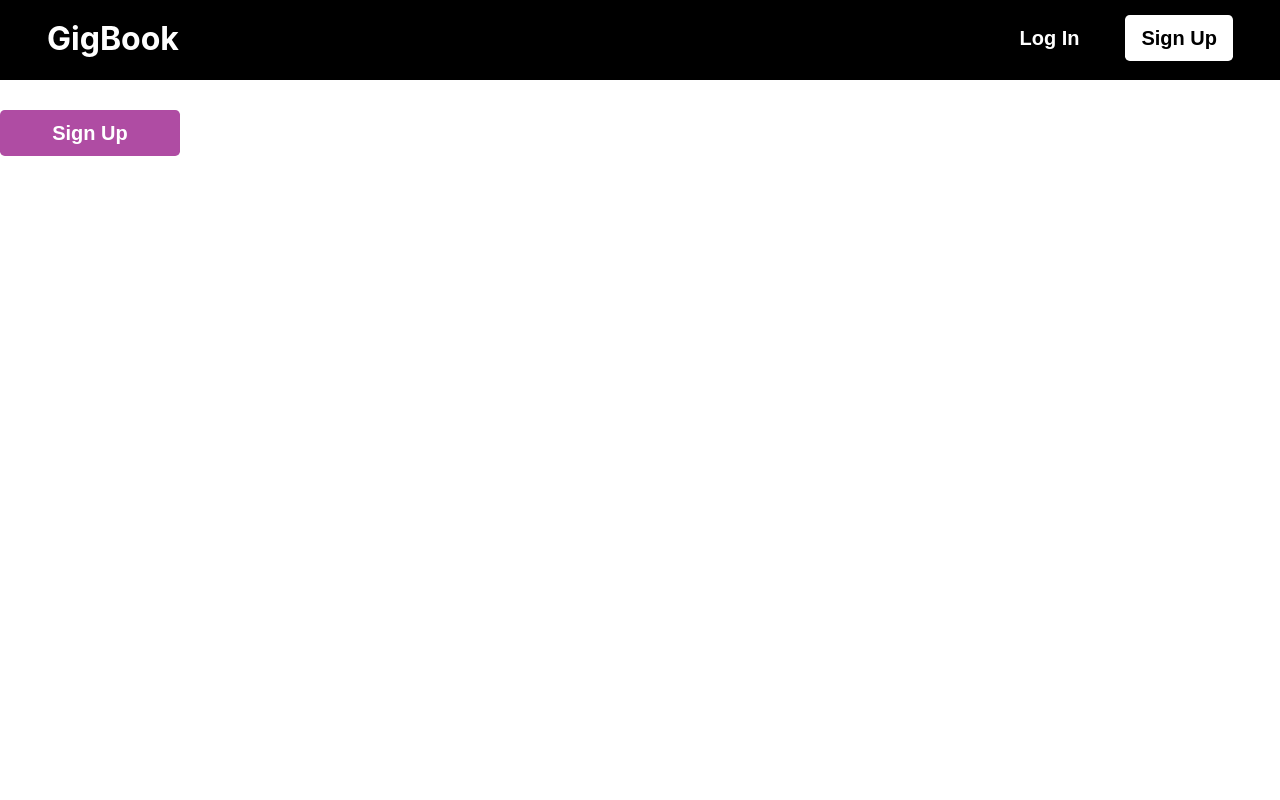
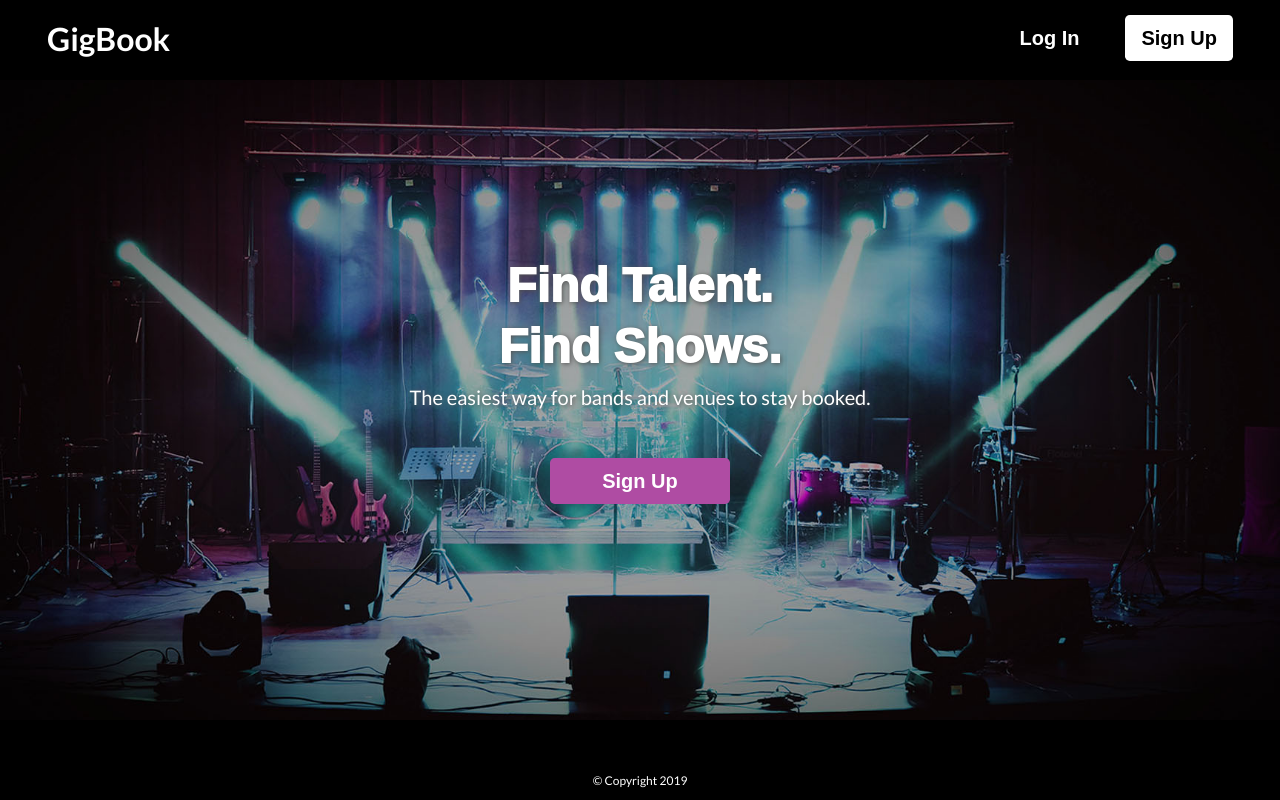
Before and after one commit to Garredondo/GigBook, a React (Create React App) app in the folder client/: page / in a window 1280 px wide. Built offline with nearby package versions, Linux system fonts and the light colour scheme; a web font is replaced by a local one.

Commit message:
fixed errors and styled landing page

```diff
--- a/client/src/pages/ArtistProfile.js
+++ b/client/src/pages/ArtistProfile.js
@@ -58,8 +58,8 @@ class ArtistProfile extends Component {
     console.log(this.state.requests)
     return (
       <div>
-        <h1>Artist Profile Page</h1>
-        <ProfileLeft
+        {this.state.requests.profileImage ?
+          <ProfileLeft
           image={this.state.requests.profileImage}
           artistName={this.state.requests.artistName}
           genre={this.state.requests.genre}
@@ -71,6 +71,20 @@ class ArtistProfile extends Component {
         >
           <LogoutButton onClick={this.handleLogout}/>
         </ProfileLeft>
+        :
+        <ProfileLeft
+        image={"https://via.placeholder.com/150"}
+        artistName={this.state.requests.artistName}
+        genre={this.state.requests.genre}
+        numberOfMembers={this.state.requests.numberOfMembers}
+        instrumentation={this.state.requests.instrumentation}
+        email={this.state.requests.email}
+        website={this.state.requests.website}
+        phone={this.state.requests.phone}
+      >
+        <LogoutButton onClick={this.handleLogout}/>
+      </ProfileLeft>}
+
 
 
         <ProfileRightArtist>
--- a/client/src/pages/Home.js
+++ b/client/src/pages/Home.js
@@ -1,9 +1,9 @@
 import React, { Component } from "react";
-// import { Redirect } from "react-router-dom";
 import {TextLabel, InputBox, Radio} from "../components/inputs";
 import {ModalButton, FormButton} from "../components/buttons";
 import API from "../utils/index";
 import TopBar from "../components/topbar";
+import "./landing.css";
 
 const styles = {
   text: {
@@ -77,7 +77,8 @@ class Home extends Component {
 
   render(){
     return (
-      <div>
+    <div className="bodyClass">
+    {/* Navbar */}
       <TopBar>
           <ModalButton className={"log-in"}
           dataEventTarget={"#login-modal"}
@@ -90,13 +91,7 @@ class Home extends Component {
       </TopBar>
 
 
-        <ModalButton className={"sign-up-main"}
-        dataEventTarget={"#form-modal"}
-        label={"Sign Up"}/>
-
-
     {/* Login Modal */}
-
     <div className="modal fade" id="login-modal" tabindex="-1" aria-hidden="true">
       <div className="modal-dialog modal-dialog-centered" role="document">
         <div className="modal-content">
@@ -157,7 +152,8 @@ class Home extends Component {
             placeholder="Username"
             name="name"
             value={this.state.name}
-          onChange={this.handleInputChange}/>
+            onChange={this.handleInputChange}
+          />
           <TextLabel style={styles.text}>Password</TextLabel>
           <InputBox
             placeholder="Password"
@@ -172,12 +168,16 @@ class Home extends Component {
             name="confirmPassword"
             type="password"
             value={this.state.confirmPassword}
-          onChange={this.handleInputChange}/>
-
+            onChange={this.handleInputChange}
+          />
 
           <TextLabel style={styles.text}>Are you a Venue or Artist?</TextLabel>
-          <Radio value="venue" name="roleSignUp" checked={this.state.roleSignUp === "venue"} onChange={this.handleInputChange} />Venue
-          <Radio value="artist" name="roleSignUp" checked={this.state.roleSignUp === "artist"} onChange={this.handleInputChange} />Artist
+          <Radio value="venue" name="roleSignUp" checked={this.state.roleSignUp === "venue"}
+            onChange={this.handleInputChange}
+          />Venue
+          <Radio value="artist" name="roleSignUp" checked={this.state.roleSignUp === "artist"}
+            onChange={this.handleInputChange}
+          />Artist
 
           <div className="modal-footer">
 
@@ -196,6 +196,27 @@ class Home extends Component {
       </div>
     </div>
 
+      {/* Text and button in center of page */}
+      <div className="container">
+          <div className="row">
+              <div id="main" className="col-12">
+                  <h1>Find Talent.</h1>
+                  <h1>Find Shows.</h1>
+                  <p id="text-desc">The easiest way for bands and venues to stay booked.</p>
+                  <ModalButton className={"sign-up-main"}
+                    dataEventTarget={"#form-modal"}
+                    label={"Sign Up"}
+                  />
+              </div>
+          </div>
+      </div>
+
+      {/* Footer */}
+      <footer>
+          <div id="footer-text">
+              &copy; Copyright 2019
+          </div>
+      </footer>
     </div>
     );
   }
--- a/client/src/pages/VenueProfile.js
+++ b/client/src/pages/VenueProfile.js
@@ -61,7 +61,8 @@ class VenueProfile extends Component {
   render() {
     return (
       <div>
-        <ProfileLeft image={this.state.venue.image}
+        {this.state.venue.image ?
+          <ProfileLeft image={this.state.venue.image}
           venueName={this.state.venue.venueName}
           email={this.state.venue.email}
           website={this.state.venue.website}
@@ -72,6 +73,20 @@ class VenueProfile extends Component {
           phone={this.state.venue.phone}>
           <LogoutButton onClick={this.handleLogout}/>
         </ProfileLeft>
+        :
+        <ProfileLeft image={"https://via.placeholder.com/150"}
+          venueName={this.state.venue.venueName}
+          email={this.state.venue.email}
+          website={this.state.venue.website}
+          street_address = {this.state.venue.street_address}
+          city = {this.state.venue.city}
+          state = {this.state.venue.state}
+          zipcode = {this.state.venue.zipcode}
+          phone={this.state.venue.phone}>
+          <LogoutButton onClick={this.handleLogout}/>
+        </ProfileLeft>
+        }
+
 
         <ProfileRightVenue >
         <StartButton id = "dis-gigs-btn" label = "View Gigs"/>
--- /dev/null
+++ b/client/src/pages/landing.css
@@ -0,0 +1,44 @@
+.bodyClass {
+    font-family: 'Lato', sans-serif;
+    color: #ffffff;
+    background-image: url("../img/splash-bkg-cc.jpg");
+    background-position: center center;
+    background-size: cover;
+    background-repeat: no-repeat;
+    height: 100vh;
+}
+
+#main {
+    margin-top: 180px;
+    text-align: center;
+    text-shadow: 1px 1px 5px #555;
+}
+
+#text-desc {
+    font-size: 20px;
+    font-weight: 500;
+}
+
+footer {
+    background: #000;
+    height: 80px;
+    width: 100%;
+    position: fixed;
+    left: 0;
+    bottom: 0;
+}
+
+#footer-text {
+    color: #ffffff;
+    position: absolute;
+    bottom: 0;
+    width: 100%;
+    text-align: center;
+    margin-bottom: 10px;
+    font-size: 12px;
+}
+
+h1 {
+    font-weight: 1000;
+    font-size: 48px;
+}
```
Also changed, not shown: client/src/img/splash-bkg-cc.jpg (added), 1 other file (tests, documents, lock files or other folders). Lines whose indentation alone changed are shown as unchanged.
